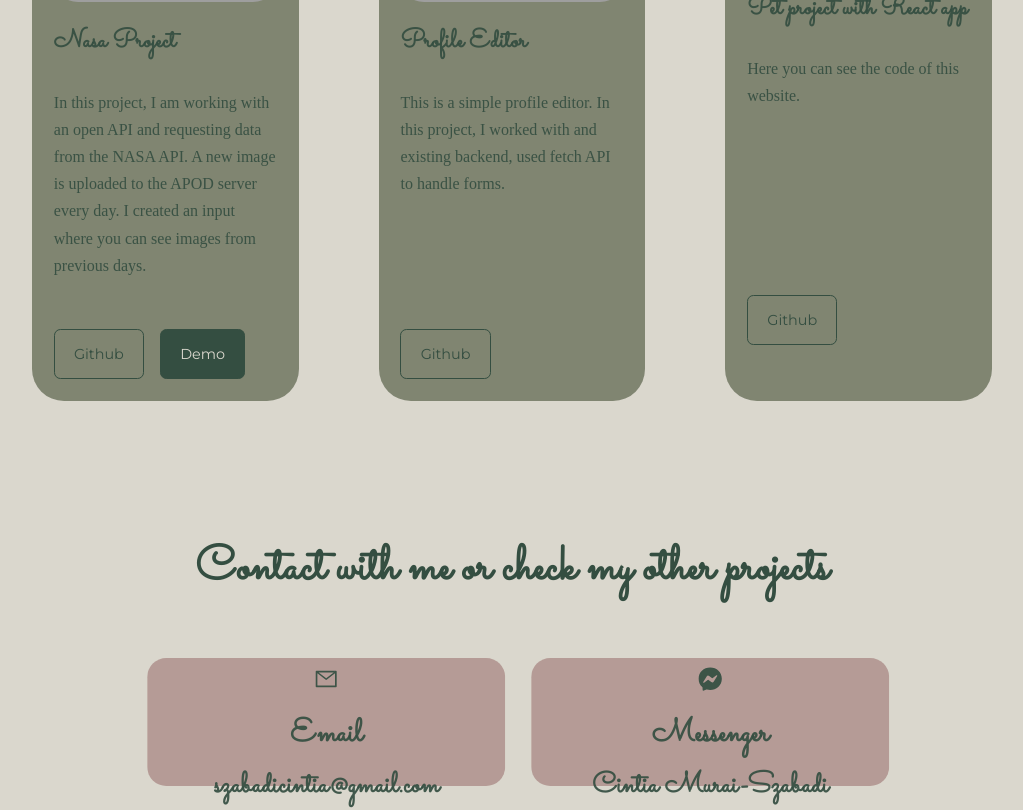
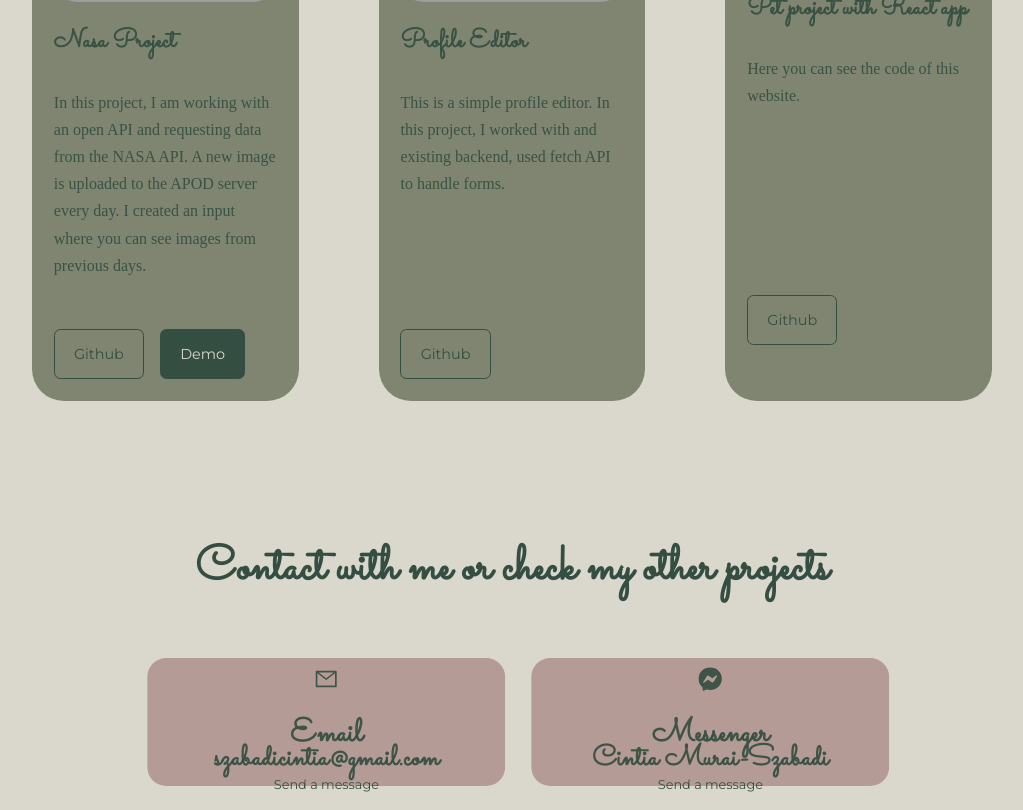
Before and after one commit to MS-Cinti/pet-project, a React (Create React App) app: page / in a window 1280 px wide. Shown: the part 1537-2347 px from the top of the page, without its empty margins (128-1151 px from the left). Built offline with nearby package versions, Linux system fonts and the light colour scheme; grey boxes are pictures that could not be loaded; a web font is replaced by a local one.

Commit message:
corrected height sizes

```diff
--- a/src/components/contact/contact.css
+++ b/src/components/contact/contact.css
@@ -22,10 +22,14 @@
     transition: var(--transition);
 }
 
-/* .contact-items h4{
-    font-size: 1.5vw;
+.contact-item h4{
+    height: 25%;
 }
- */
+
+.contact-item h5{
+    height: 25%;
+}
+
 .contact-item:hover{
     background-color: transparent;
     border-color: var(--color-primary-variant);
@@ -39,6 +43,7 @@
 .contact-item a{
     margin-top: 0.7rem;
     display: inline-block;
+    height: 15%;
     font-size: 0.8rem;
 }
 
```
